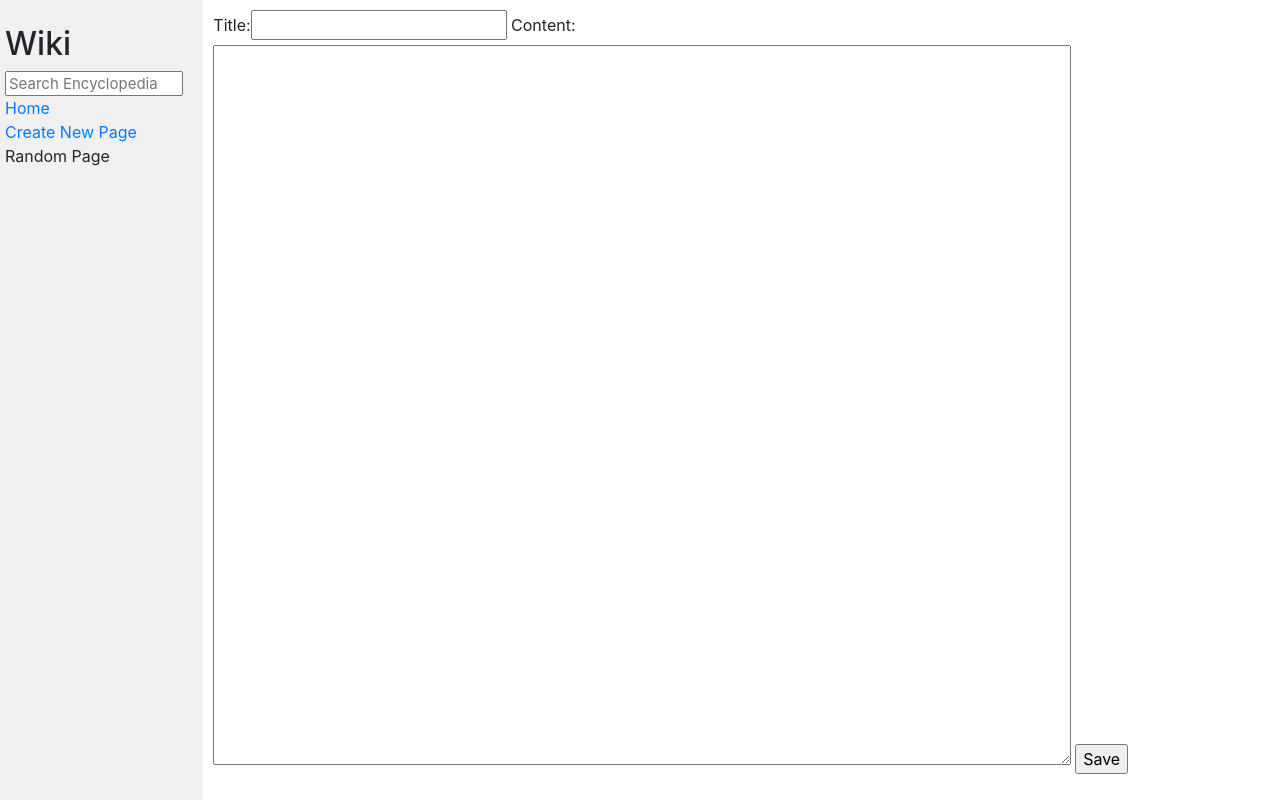
After one commit to webshuriken/wikipedia-like, a Django app: page /new-page in a window 1280 px wide. The commit adds this page. Run offline with Django 3.2, Linux system fonts and the light colour scheme; some libraries are stand-ins or nearby versions.

Commit message:
feat: new-page, has a view, urls, and template setup

```diff
--- a/encyclopedia/templates/encyclopedia/layout.html
+++ b/encyclopedia/templates/encyclopedia/layout.html
@@ -19,7 +19,7 @@
                     <a href="{% url 'encyclopedia:index' %}">Home</a>
                 </div>
                 <div>
-                    Create New Page
+                    <a href="{% url 'encyclopedia:new-page' %}">Create New Page</a>
                 </div>
                 <div>
                     Random Page
--- /dev/null
+++ b/encyclopedia/templates/encyclopedia/new-page.html
@@ -0,0 +1,13 @@
+{% extends "encyclopedia/layout.html" %}
+
+{% block title %}
+Create new page
+{% endblock %}
+
+{% block body %}
+<form action="{% url 'encyclopedia:new-page' %}" method="post">
+  {% csrf_token %}
+  {{ form }}
+  <input type="submit" value="Save">
+</form>
+{% endblock %}
--- a/encyclopedia/urls.py
+++ b/encyclopedia/urls.py
@@ -6,5 +6,6 @@ app_name = 'encyclopedia'
 urlpatterns = [
     path("", views.index, name="index"),
     path("wiki/<str:entry>", views.entry, name="entry"),
-    path("wiki/entry-not-found", views.entry_not_found, name="entry_not_found")
+    path("wiki/entry-not-found", views.entry_not_found, name="entry_not_found"),
+    path("new-page", views.new_page, name="new-page")
 ]
--- a/encyclopedia/views.py
+++ b/encyclopedia/views.py
@@ -1,8 +1,14 @@
+from django.core.exceptions import ValidationError
 from django.shortcuts import render
 from django.http import HttpResponseRedirect
+from django import forms
+from django.urls import reverse
 
 from . import util, mk2html
 
+class CreateNewPage(forms.Form):
+    title = forms.CharField(label="Title", strip=True)
+    content = forms.CharField(widget=forms.Textarea, label="Content", strip=True)
 
 def index(request):
     return render(request, "encyclopedia/index.html", {
@@ -11,9 +17,8 @@ def index(request):
 
 def entry(request, entry):
     mk_doc = util.get_entry(entry)
-    print(f'ENTRY FOUND: {type(mk_doc)}')
     if (mk_doc == None):
-        return render(request, 'encyclopedia/404-entry.html')
+        return render(request, "encyclopedia/404-entry.html")
     else:
         return render(request, "encyclopedia/entry.html", {
             "entry_title": entry,
@@ -22,3 +27,28 @@ def entry(request, entry):
 
 def entry_not_found(request):
     return render(request, "encyclopedia/404-entry.html")
+
+def new_page(request):
+    # catch form submission
+    if request.method == 'POST':
+        # create new form with user submitted data
+        form = CreateNewPage(request.POST)
+        # does the submitted form follow the rules
+        if form.is_valid():
+            title = form.cleaned_data["title"]
+            content = form.cleaned_data["content"]
+            # prepend the title to the content
+            content = f"# {title}\n\n{content}"
+            # save the new entry to file
+            util.save_entry(title, content)
+            return HttpResponseRedirect(reverse(f"encyclopedia:entry", args=[title]))
+
+        else:
+            return render(request, "encyclopedia/new-page.html", {
+                "form": form
+            })
+
+    # fresh request, fresh form
+    return render(request, "encyclopedia/new-page.html", {
+        "form": CreateNewPage()
+    })
```
